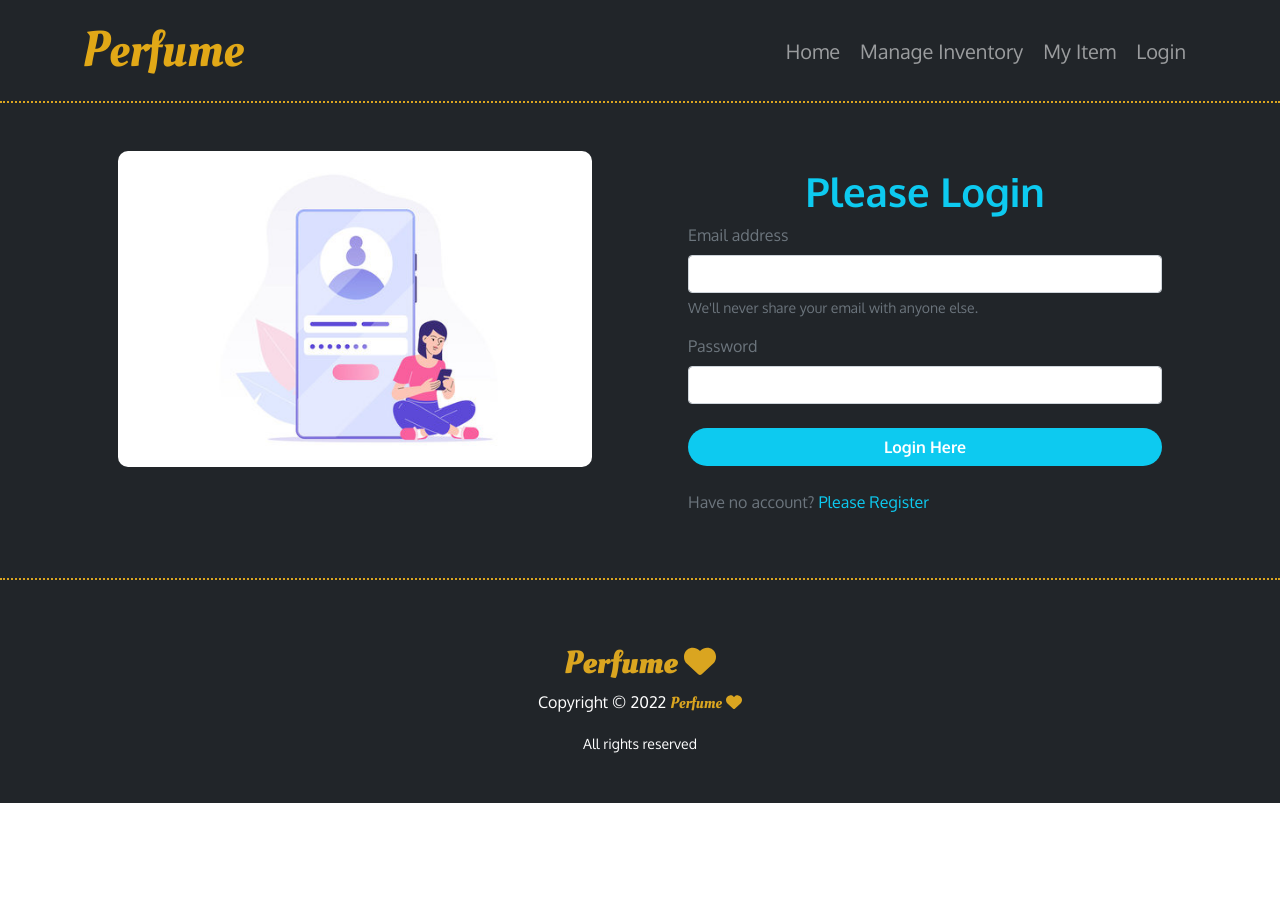
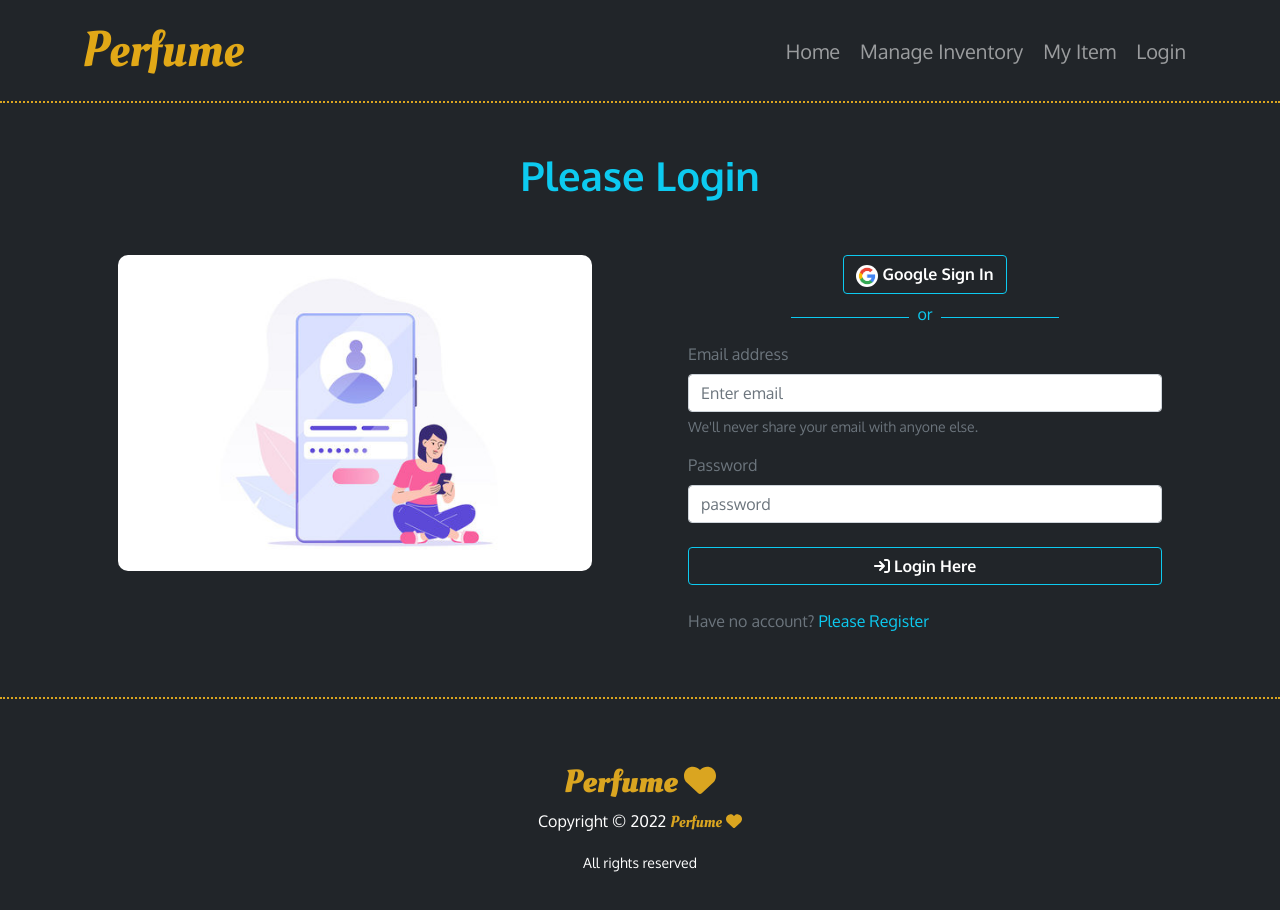
Before and after one commit to anannanur/perfume-inventory-management-website-client, a React (Create React App) app: page /login in a window 1280 px wide. Shown: the top 910 px of the page. Before the commit the page ends 803 px from the top, so only its background shows below. Built offline with nearby package versions, Linux system fonts and the light colour scheme; no server answers.

Commit message:
social login component and font awesome icon added

```diff
--- a/src/Pages/Login/Login/Login.js
+++ b/src/Pages/Login/Login/Login.js
@@ -4,6 +4,9 @@ import { useSignInWithEmailAndPassword } from 'react-firebase-hooks/auth';
 import img from '../../../images/login.jpg';
 import './Login.css';
 import auth from '../../../firebase.init';
+import SocialLogin from '../SocialLogin/SocialLogin';
+import { FontAwesomeIcon } from '@fortawesome/react-fontawesome';
+import { faSignIn } from '@fortawesome/free-solid-svg-icons';
 
 const Login = () => {
     const emailRef = useRef('');
@@ -26,11 +29,11 @@ const Login = () => {
         event.preventDefault();
         const email = emailRef.current.value;
         const password = passwordRef.current.value;
-        signInWithEmailAndPassword(email,password);
+        signInWithEmailAndPassword(email, password);
     }
 
-    if(user){
-       navigate(from, {replace: true});
+    if (user) {
+        navigate(from, { replace: true });
     }
 
     const navigateRegister = event => {
@@ -39,26 +42,27 @@ const Login = () => {
     return (
         <div className='login py-5 bg-dark'>
             <div className="container">
+                <h1 className='text-center pb-5 fw-bold text-info'>Please Login</h1>
                 <div className="row">
                     <div className="col-12 col-md-6 text-center px-5">
                         <img className="w-100 img-fluid" src={img} alt="" />
                     </div>
                     <div className="col-12 col-md-6 px-5">
-                        <h1 className='text-center pt-3 fw-bold text-info'>Please Login</h1>
                         <form onSubmit={handleSubmit}>
-                            {/* <SocialLogin></SocialLogin> */}
+                            <SocialLogin></SocialLogin>
                             <div>
                                 <div className="mb-3">
                                     <label htmlFor="exampleInputEmail1" className="form-label text-muted">Email address</label>
-                                    <input ref={emailRef} type="email" className="form-control" id="exampleInputEmail1" aria-describedby="emailHelp" required />
+                                    <input ref={emailRef} placeholder="Enter email" type="email" className="form-control" id="exampleInputEmail1" aria-describedby="emailHelp" required />
                                     <div id="emailHelp" className="form-text">We'll never share your email with anyone else.</div>
                                 </div>
                                 <div className="mb-3">
                                     <label htmlFor="exampleInputPassword1" className="form-label text-muted">Password</label>
-                                    <input ref={passwordRef} type="password" className="form-control" id="exampleInputPassword1" required />
+                                    <input ref={passwordRef} placeholder="password" type="password" className="form-control" id="exampleInputPassword1" required />
                                 </div>
                                 <div className='my-4 d-grid'>
-                                    <button type="submit" className="btn rounded-pill text-white fw-bold bg-info">Login Here</button>
+                                    <button type="submit" className="btn text-white fw-bold btn-outline-info">
+                                        <FontAwesomeIcon icon={faSignIn}/>  Login Here</button>
                                 </div>
                             </div>
                             <p className='mt-2 text-muted'>Have no account? <Link onClick={navigateRegister} to='/register' className='text-decoration-none pe-auto text-info'>Please Register</Link></p>
--- a/src/Pages/Login/Register/Register.js
+++ b/src/Pages/Login/Register/Register.js
@@ -3,6 +3,8 @@ import { Link, useNavigate } from 'react-router-dom';
 import { useCreateUserWithEmailAndPassword } from 'react-firebase-hooks/auth';
 import img from '../../../images/register.jpg';
 import auth from '../../../firebase.init';
+import { FontAwesomeIcon } from '@fortawesome/react-fontawesome';
+import { faRegistered, faSignInAlt } from '@fortawesome/free-solid-svg-icons';
 
 const Register = () => {
     const navigate = useNavigate();
@@ -56,7 +58,8 @@ const Register = () => {
                                     <input ref={passwordRef} type="password" className="form-control" id="exampleInputPassword1" required />
                                 </div>
                                 <div className='my-4 d-grid'>
-                                    <button type="submit" className="btn rounded-pill text-white fw-bold bg-info">Register</button>
+                                    <button type="submit" className="btn text-white fw-bold btn-outline-info">
+                                        <FontAwesomeIcon icon={faSignInAlt}/> Register</button>
                                 </div>
                             </div>
                             <p className='mt-2 text-muted'>Already registered? <Link onClick={navigateLogin} to='/login' className='text-decoration-none pe-auto text-info'>Please Login</Link></p>
--- /dev/null
+++ b/src/Pages/Login/SocialLogin/SocialLogin.js
@@ -0,0 +1,22 @@
+// import { FontAwesomeIcon } from '@fortawesome/react-fontawesome';
+import React from 'react';
+import google from '../../../images/google.png';
+
+const SocialLogin = () => {
+    return (
+        <div>
+            <div className='text-center'>
+                <button className='btn btn-outline-info fw-bold text-white'>
+                    <img className="rounded-circle me-1" style={{width:'22px', transform: 'scale(1)'}} src={google} alt=''/>
+                    Google Sign In</button>
+            </div>
+            <div className='d-flex align-items-center justify-content-center'>
+                <div style={{height:'1px'}} className='w-25 bg-info'></div>
+                <p className='mt-2 px-2 text-info'>or</p>
+                <div style={{height:'1px'}} className='w-25 bg-info'></div>
+            </div>
+        </div>
+    );
+};
+
+export default SocialLogin;
```
Also changed, not shown: src/images/google.png (added).
